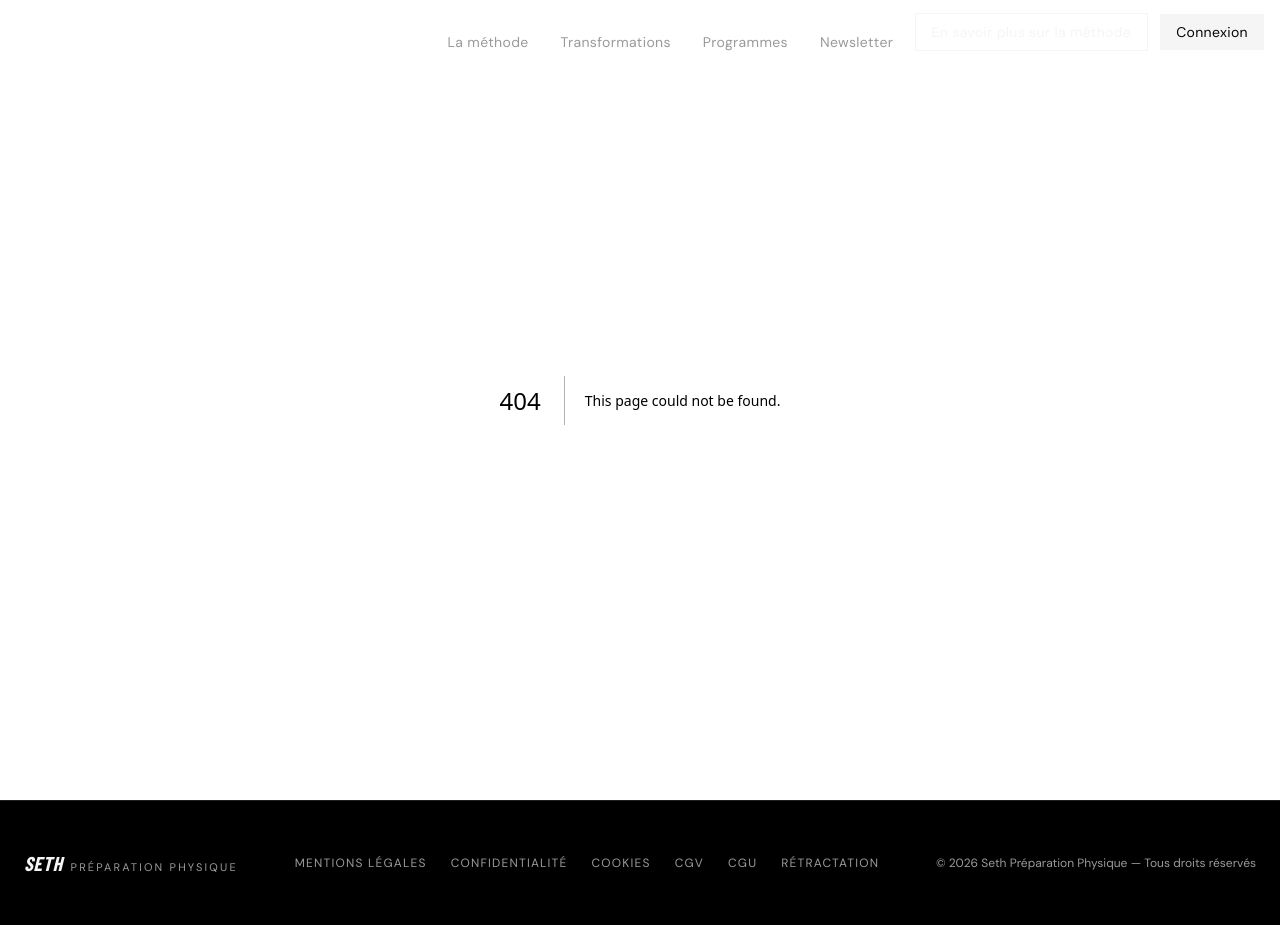
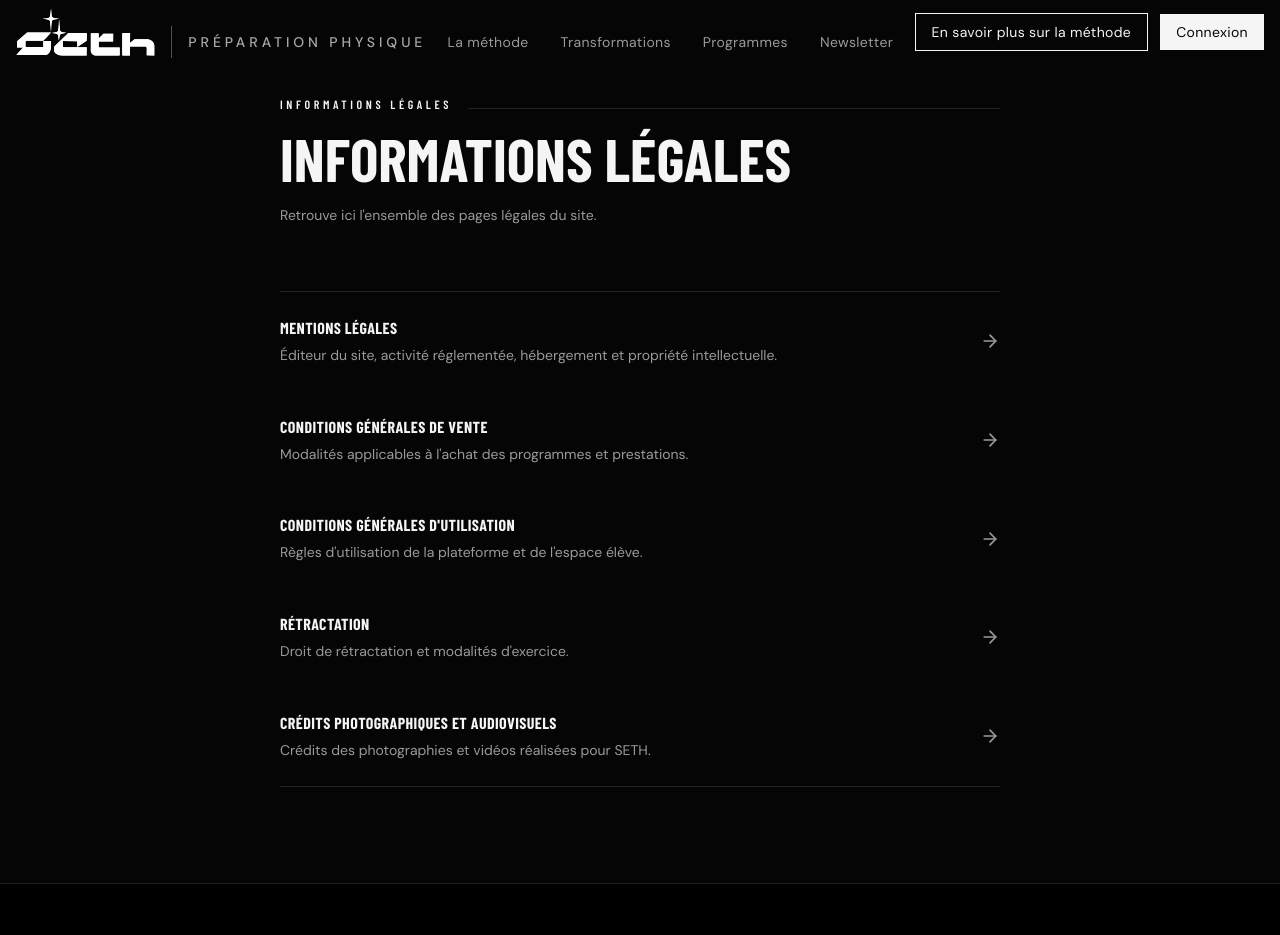
Before and after one commit to favierjules-rgb/coaching-platform, a Next.js app: page /informations-legales in a window 1280 px wide. Before the commit this address had no page. Shown: the top 935 px of the page. Built offline with nearby package versions, Linux system fonts and the light colour scheme; a web font is replaced by a local one.

Commit message:
docs(legal): simplifie le footer et complète les mentions légales

```diff
--- /dev/null
+++ b/app/informations-legales/page.tsx
@@ -0,0 +1,88 @@
+import Link from "next/link";
+import type { Metadata } from "next";
+import { ArrowRight } from "lucide-react";
+
+import { SectionLabel } from "@/components/ui/SectionLabel";
+
+export const metadata: Metadata = {
+  title: "Informations légales — Seth Préparation Physique",
+  description: "Retrouve l'ensemble des pages légales : mentions légales, CGV, CGU, rétractation et crédits.",
+};
+
+/**
+ * Page d'index (chantier simplification footer, juillet 2026).
+ *
+ * Purement une page de navigation : aucun contenu juridique n'est fusionné
+ * ou dupliqué ici. Chaque lien renvoie vers la page existante qui reste la
+ * source de vérité pour son propre contenu. "Crédits photographiques et
+ * audiovisuels" pointe vers l'ancre #credits sur /mentions-legales, où ce
+ * contenu vit réellement (section ajoutée en juillet 2026) — il n'existe
+ * pas de page dédiée séparée pour ce contenu.
+ */
+const legalLinks = [
+  {
+    href: "/mentions-legales",
+    label: "Mentions légales",
+    description: "Éditeur du site, activité réglementée, hébergement et propriété intellectuelle.",
+  },
+  {
+    href: "/cgv",
+    label: "Conditions générales de vente",
+    description: "Modalités applicables à l'achat des programmes et prestations.",
+  },
+  {
+    href: "/cgu",
+    label: "Conditions générales d'utilisation",
+    description: "Règles d'utilisation de la plateforme et de l'espace élève.",
+  },
+  {
+    href: "/retractation",
+    label: "Rétractation",
+    description: "Droit de rétractation et modalités d'exercice.",
+  },
+  {
+    href: "/mentions-legales#credits",
+    label: "Crédits photographiques et audiovisuels",
+    description: "Crédits des photographies et vidéos réalisées pour SETH.",
+  },
+];
+
+export default function InformationsLegalesPage() {
+  return (
+    <section className="mx-auto max-w-3xl px-6 py-24">
+      <SectionLabel>Informations légales</SectionLabel>
+      <h1 className="mb-4 font-heading text-4xl font-extrabold uppercase text-foreground md:text-6xl">
+        Informations légales
+      </h1>
+      <p className="mb-16 text-sm leading-relaxed text-muted-foreground">
+        Retrouve ici l&apos;ensemble des pages légales du site.
+      </p>
+
+      <nav aria-label="Pages légales" className="divide-y divide-border border-y border-border">
+        <ul>
+          {legalLinks.map((item) => (
+            <li key={item.href}>
+              <Link
+                href={item.href}
+                className="group flex items-center justify-between gap-6 py-6 transition-colors hover:text-primary focus-visible:outline focus-visible:outline-2 focus-visible:outline-offset-4 focus-visible:outline-primary"
+              >
+                <span>
+                  <span className="block font-heading text-base font-bold uppercase tracking-wide text-foreground group-hover:text-primary">
+                    {item.label}
+                  </span>
+                  <span className="mt-1 block text-sm leading-relaxed text-muted-foreground">
+                    {item.description}
+                  </span>
+                </span>
+                <ArrowRight
+                  aria-hidden="true"
+                  className="h-5 w-5 shrink-0 text-muted-foreground transition-transform group-hover:translate-x-1 group-hover:text-primary"
+                />
+              </Link>
+            </li>
+          ))}
+        </ul>
+      </nav>
+    </section>
+  );
+}
--- a/app/mentions-legales/page.tsx
+++ b/app/mentions-legales/page.tsx
@@ -36,7 +36,7 @@ export default function MentionsLegalesPage() {
           </h2>
           <div className="space-y-3 text-sm leading-relaxed text-muted-foreground">
             <p>
-              Ce site est édité par Jules Favier, exerçant sous le nom commercial{" "}
+              Ce site (sethcoaching.fr) est édité par Jules Favier, exerçant sous le nom commercial{" "}
               <strong className="font-semibold text-foreground">SETH</strong>, entrepreneur individuel relevant du
               régime de la micro-entreprise.
             </p>
@@ -69,12 +69,18 @@ export default function MentionsLegalesPage() {
           <div className="space-y-3 text-sm leading-relaxed text-muted-foreground">
             <p>SETH propose des prestations de coaching sportif et de préparation physique.</p>
             <p>
+              Diplôme : Licence STAPS (Sciences et Techniques des Activités Physiques et Sportives).
+              <br />
               Carte professionnelle d&apos;éducateur sportif n° 08324ED0421, délivrée par la préfecture du Var
               (ministère chargé des Sports).
             </p>
             <p>
               Assurance responsabilité civile professionnelle souscrite auprès d&apos;Inter Mutuelles Entreprises
               (IME), contrat n° 971 0002 76014 P 30.
+              <br />
+              Garantie de responsabilité civile : 10 000 000 € pour les dommages corporels, matériels et
+              immatériels consécutifs, dans la limite de 2 000 000 € pour les dommages matériels et de
+              1 000 000 € pour les dommages immatériels consécutifs à un dommage corporel ou matériel.
             </p>
           </div>
         </section>
@@ -99,7 +105,7 @@ export default function MentionsLegalesPage() {
           </p>
         </section>
 
-        <section>
+        <section id="credits">
           <h2 className="mb-4 font-heading text-xl font-bold uppercase tracking-wide text-foreground">
             Crédits photographiques et audiovisuels
           </h2>
--- a/components/layout/Footer.tsx
+++ b/components/layout/Footer.tsx
@@ -3,61 +3,59 @@ import Link from "next/link";
 import { Logo } from "@/components/ui/Logo";
 
 /**
- * Liens légaux (chantier conformité juridique/RGPD — juillet 2026) :
- * /mentions-legales (Lot A), /confidentialite (Lot B), /cookies (Lot C),
- * /cgv + /cgu (Lot D), /retractation (Lot E). Intitulé "Cookies" et non
- * "Gérer mes cookies" : aucun traceur non essentiel n'existe à ce stade,
- * donc rien à gérer (voir app/cookies). Ne pas ajouter de lien vers
- * résiliation tant que cette page n'existe pas (lot F, à venir).
+ * Footer juridique simplifié (chantier simplification footer — juillet
+ * 2026). 4 liens seulement en façade, aucune page/route supprimée : les
+ * 5 pages légales existantes (+ crédits) restent accessibles via la page
+ * d'index /informations-legales.
  *
- * `flex-wrap` sur la nav (Lot D) : les liens ne tiennent plus
- * systématiquement sur une seule ligne selon la largeur — évite un
- * débordement horizontal plutôt que d'attendre que ça casse visuellement.
+ * - "Informations légales" → /informations-legales, page d'index qui
+ *   renvoie vers mentions légales, CGV, CGU, rétractation et crédits.
+ * - "Confidentialité" → /confidentialite (inchangé).
+ * - "Politique de cookies" → /cookies. Intitulé volontairement descriptif
+ *   et non "Gérer mes cookies" : aucune interface interactive permettant
+ *   de modifier ou retirer un consentement n'existe à ce stade, donc rien
+ *   à "gérer". Ne reprendre l'intitulé "Gérer mes cookies" que le jour où
+ *   un véritable gestionnaire de consentement sera en place.
+ * - "Résilier votre contrat" → /profil, où vit le vrai point d'entrée
+ *   ("Gérer mon abonnement" → portail de facturation Stripe). Intitulé
+ *   explicite et provisoire : il n'existe pas encore de route /resiliation
+ *   dédiée, ce lien renvoie donc vers la fonctionnalité existante la plus
+ *   proche, pas une page fictive.
+ *
+ * Grille 2 colonnes sur mobile / nav centrée entre logo et copyright sur
+ * desktop, largeur de conteneur (max-w-7xl) identique au reste du site.
  */
+const footerLinks = [
+  { href: "/informations-legales", label: "Informations légales" },
+  { href: "/confidentialite", label: "Confidentialité" },
+  { href: "/cookies", label: "Politique de cookies" },
+  { href: "/profil", label: "Résilier votre contrat" },
+];
+
 export function Footer() {
   return (
     <footer className="border-t border-border bg-black py-12">
-      <div className="mx-auto flex max-w-7xl flex-col items-start justify-between gap-6 px-6 md:flex-row md:items-center">
-        <Logo />
-        <nav className="flex flex-wrap items-center gap-x-6 gap-y-2">
-          <Link
-            href="/mentions-legales"
-            className="text-xs uppercase tracking-widest text-muted-foreground transition-colors hover:text-primary"
-          >
-            Mentions légales
-          </Link>
-          <Link
-            href="/confidentialite"
-            className="text-xs uppercase tracking-widest text-muted-foreground transition-colors hover:text-primary"
-          >
-            Confidentialité
-          </Link>
-          <Link
-            href="/cookies"
-            className="text-xs uppercase tracking-widest text-muted-foreground transition-colors hover:text-primary"
-          >
-            Cookies
-          </Link>
-          <Link
-            href="/cgv"
-            className="text-xs uppercase tracking-widest text-muted-foreground transition-colors hover:text-primary"
-          >
-            CGV
-          </Link>
-          <Link
-            href="/cgu"
-            className="text-xs uppercase tracking-widest text-muted-foreground transition-colors hover:text-primary"
-          >
-            CGU
-          </Link>
-          <Link
-            href="/retractation"
-            className="text-xs uppercase tracking-widest text-muted-foreground transition-colors hover:text-primary"
-          >
-            Rétractation
-          </Link>
+      <div className="mx-auto flex max-w-7xl flex-col items-center gap-8 px-6 md:flex-row md:justify-between">
+        <div className="w-full md:w-auto md:shrink-0">
+          <Logo />
+        </div>
+
+        <nav
+          aria-label="Liens légaux"
+          className="grid w-full grid-cols-2 gap-x-6 gap-y-3 text-center md:flex md:w-auto md:flex-row md:flex-wrap md:items-center md:justify-center md:gap-x-8 md:gap-y-2 md:text-left"
+        >
+          {footerLinks.map((link) => (
+            <Link
+              key={link.href}
+              href={link.href}
+              className="inline-block py-1 text-xs uppercase tracking-widest text-muted-foreground transition-colors hover:text-primary focus-visible:outline focus-visible:outline-2 focus-visible:outline-offset-4 focus-visible:outline-primary"
+            >
+              {link.label}
+            </Link>
+          ))}
         </nav>
-        <p className="text-xs text-muted-foreground">
+
+        <p className="w-full text-center text-xs text-muted-foreground md:w-auto md:shrink-0 md:text-right">
           © 2026 Seth Préparation Physique — Tous droits réservés
         </p>
       </div>
```
